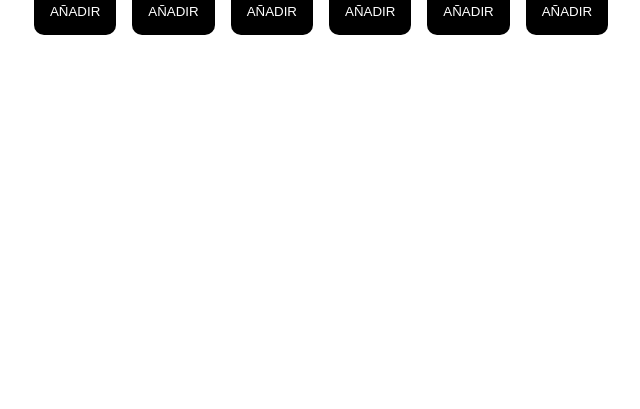
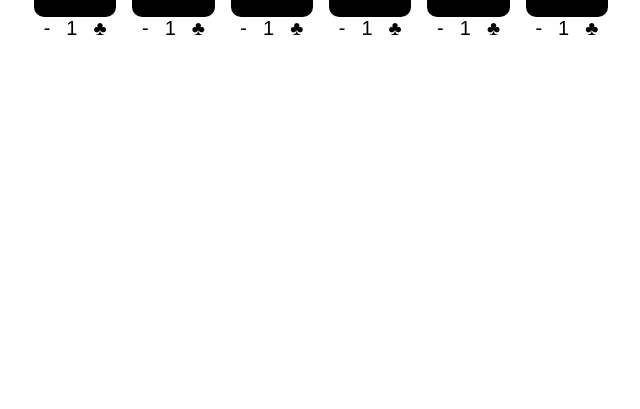
Before and after one commit to daviddl0311/qero-chela, a PHP site: page /producto/craft-beer/craft-beer.html in a window 1280 px wide. Shown: the part 248-657 px from the top of the page, without its empty margins (319-959 px from the left). Run offline with PHP 8.4, Linux system fonts and the light colour scheme; some libraries are stand-ins or nearby versions; some web fonts are replaced.

Commit message:
avance craft beer

```diff
--- a/css/craft-beer_css.css
+++ b/css/craft-beer_css.css
@@ -49,6 +49,7 @@
 /*----------- CRAFT BEER ----------*/
 .my-craft-beer {
     background-color: black;
+    color: white;
 }
 
 img {
@@ -69,3 +70,8 @@
 .opaco {
     opacity: 0.3;
 }
+
+.btns {
+    font-size: clamp(15px, 3vw, 20px);
+    cursor: pointer;
+}
--- a/producto/craft-beer/craft-beer.html
+++ b/producto/craft-beer/craft-beer.html
@@ -23,35 +23,76 @@
     <main>
         <section>
             <p>Hola</p>
-            <div class="my-craft-beer flex" >
-                gg
-            </div>
+            <ul class="my-craft-beer flex" >
+            </ul>
         </section>
         <section class="flex flex-column center">
-            <div class="flex gap-1">
+            <div class="flex gap-1 craft">
                 <div class="producto center">
                     <img src="https://cdn.prod.website-files.com/680f81021936b0d565d34173/680f815308fe96f66a6284b9_QeroChela_Aborigen.png" alt="" class="my-img">
                     <button id="btn">añadir</button>
+                    <div class="center">
+                        <div class="flex gap-1 btns">
+                            <div id="minus">-</div>
+                            <div id="cantidad">1</div>
+                            <div id="plus">♣</div>
+                        </div>
+                    </div>
                 </div>
                 <div class="producto center">
                     <img src="https://cdn.prod.website-files.com/680f81021936b0d565d34173/680f8153dbb31f989894afc0_QeroChela_LunaMiel.png" alt="" class="my-img">
                     <button id="btn">añadir</button>
+                    <div class="center">
+                        <div class="flex gap-1 btns">
+                            <div id="minus">-</div>
+                            <div id="cantidad">1</div>
+                            <div id="plus">♣</div>
+                        </div>
+                    </div>
                 </div>
                 <div class="producto center">
                     <img src="https://cdn.prod.website-files.com/680f81021936b0d565d34173/680f8153dbb31f989894afc0_QeroChela_LunaMiel.png" alt="" class="my-img">
                     <button id="btn">añadir</button>
+                    <div class="center">
+                        <div class="flex gap-1 btns">
+                            <div id="minus">-</div>
+                            <div id="cantidad">1</div>
+                            <div id="plus">♣</div>
+                        </div>
+                    </div>
                 </div>
                 <div class="producto center">
                     <img src="https://cdn.prod.website-files.com/680f81021936b0d565d34173/680f815308fe96f66a6284b9_QeroChela_Aborigen.png" alt="" class="my-img">
                     <button id="btn">añadir</button>
+                    <div class="center">
+                        <div class="flex gap-1 btns">
+                            <div id="minus">-</div>
+                            <div id="cantidad">1</div>
+                            <div id="plus">♣</div>
+                        </div>
+                    </div>
                 </div>
                 <div class="producto center">
                     <img src="https://cdn.prod.website-files.com/680f81021936b0d565d34173/680f8153dbb31f989894afc0_QeroChela_LunaMiel.png" alt="" class="my-img">
                     <button id="btn">añadir</button>
+                    <div class="center">
+                        <div class="flex gap-1 btns">
+                            <div id="minus">-</div>
+                            <div id="cantidad">1</div>
+                            <div id="plus">♣</div>
+                        </div>
+                    </div>
                 </div>
                  <div class="producto center">
                     <img src="https://cdn.prod.website-files.com/680f81021936b0d565d34173/680f815308fe96f66a6284b9_QeroChela_Aborigen.png" alt="" class="my-img">
                     <button id="btn">añadir</button>
+                    <div class="center">
+                        <div class="flex gap-1 btns">
+                            <div id="minus">-</div>
+                            <div id="cantidad">1</div>
+                            <div id="plus">♣</div>
+                        </div>
+                    </div>
                 </div>
             </div>
         </section>
@@ -60,33 +101,84 @@
     <script>
         document.querySelectorAll("#btn").forEach(btn => {
             btn.addEventListener("click", () => {
-                   addCraftBeer(btn);
+                addCraftBeer(btn);
+            });
+        });
+
+        document.querySelectorAll("#plus").forEach(btnPlus => {
+            btnPlus.addEventListener("click", () => {
+                sumCantidad(btnPlus);
+            });
+        });
+
+        document.querySelectorAll("#minus").forEach(btnMinus => {
+            btnMinus.addEventListener("click", () => {
+                minusCantidad(btnMinus);
             });
         });
 
         function addCraftBeer(btn) {
             let btnProducto = btn.closest(".producto");
             const imgProducto = btnProducto.querySelector(".my-img").src;
+            const cantidadProducto = btnProducto.querySelector("#cantidad").textContent;
 
             let buttonProducto = btnProducto.querySelector("#btn");
             let craftBeer = document.querySelector(".my-craft-beer");
 
-            let item = document.createElement("li");
 
-            item.innerHTML =
-            `<div class="center">
-                <img src="${imgProducto}">
-            </div>`;
-
-
-
-
-            craftBeer.appendChild(item);
+            for(let i = 0; i < parseInt(cantidadProducto); i++) {
+                let item = document.createElement("li");
+                item.innerHTML = `<img src="${imgProducto}">`;
+                craftBeer.appendChild(item);
+            }
 
             buttonProducto.textContent = "Ok";
             buttonProducto.disabled = true;
             buttonProducto.classList.add("opaco");
+
+            console.log(craftBeer.childElementCount);
+            if(craftBeer.childElementCount == 6) {
+                document.querySelectorAll("#btn").forEach(btn => {
+                    btn.disabled = true;
+                    btn.classList.add("opaco");
+                });
+                //craftBeer.removeChild(craftBeer.lastChild);
+            }
+
+            while(craftBeer.childElementCount > 6) {
+                craftBeer.removeChild(craftBeer.lastChild);
+                document.querySelectorAll("#btn").forEach(btn => {
+                    btn.disabled = true;
+                    btn.classList.add("opaco");
+                });
+            }
+
+
+
         }
+
+        function sumCantidad(btnPlus) {
+            let btnProducto = btnPlus.closest(".producto");
+            const cantidad = btnProducto.querySelector("#cantidad");
+            const plus = btnProducto.querySelector("#plus");
+
+
+            cantidad.textContent = parseInt(cantidad.textContent) + 1;
+        }
+
+        function minusCantidad(btnMinus) {
+            let btnProducto = btnMinus.closest(".producto");
+            const cantidad = btnProducto.querySelector("#cantidad");
+            const plus = btnProducto.querySelector("#plus");
+
+
+            if(cantidad.textContent > 1) {
+                cantidad.textContent = parseInt(cantidad.textContent) - 1;
+            }
+
+        }
+
+
 
     </script>
 </body>
```
